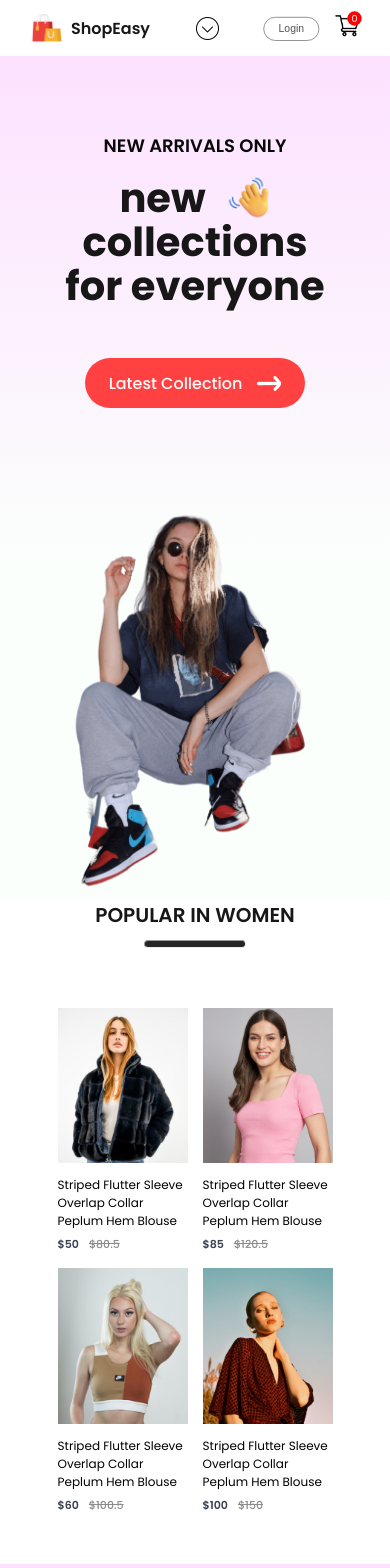
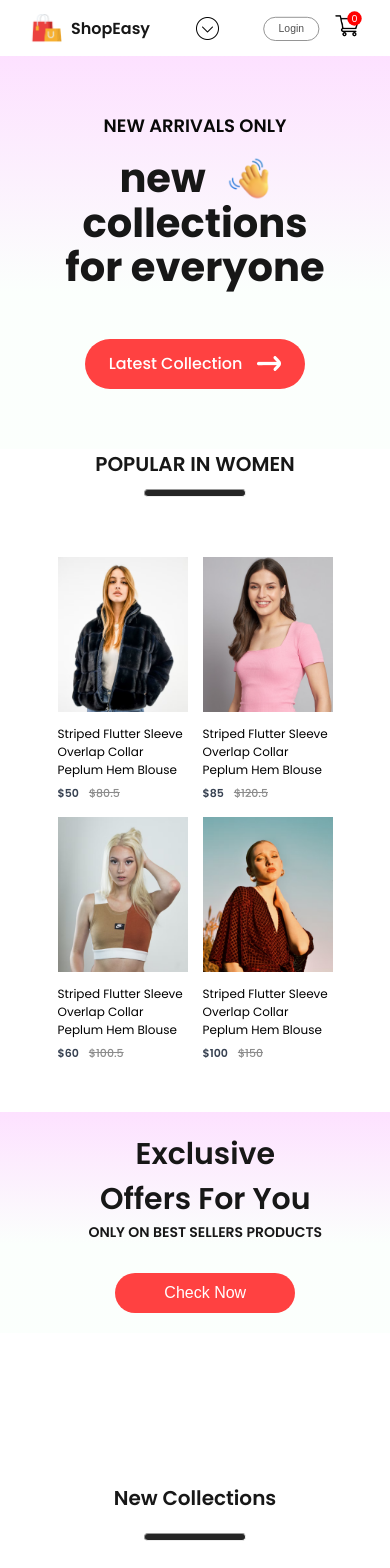
Before and after one commit to Abdullah-Muslim-097/Full-Stack-E-Commerce-Website-React-JS-Node-JS-Express-MongoDB, a React (Create React App) app: page / in a window 390 px wide. Shown: the top 1568 px of the page. Built offline with nearby package versions, Linux system fonts and the light colour scheme.

Commit message:
feat: Add styling for the Hero and Offers components, including responsive design.

```diff
--- a/src/Components/Hero/Hero.css
+++ b/src/Components/Hero/Hero.css
@@ -89,9 +89,10 @@
 @media (max-width: 800px) {
     .hero {
         flex-direction: column;
+        height: auto;
     }
     .hero-left {
-        padding: 50px 30px;
+        padding: 100px 30px;
         align-items: center;
         text-align: center;
     }
@@ -112,6 +113,9 @@
         height: 50px;
         font-size: 16px;
     }
+    .hero-right {
+        display: none;
+    }
     .hero-right img {
         width: 100%;
         max-width: 300px;
@@ -120,7 +124,7 @@
 
 @media (max-width: 500px) {
     .hero-left {
-        padding: 30px 15px;
+        padding: 60px 15px;
     }
     .hero-left p {
         font-size: 40px;
--- a/src/Components/Offers/Offers.css
+++ b/src/Components/Offers/Offers.css
@@ -88,15 +88,16 @@
     .offers {
         flex-direction: column;
         width: 90%;
-        padding: 30px;
-        gap: 30px;
+        padding: 50px 30px;
+        gap: 0;
+        min-height: auto;
     }
     .offers-left {
         align-items: center;
         text-align: center;
     }
     .offers-right {
-        justify-content: center;
+        display: none;
     }
 }
 
```
